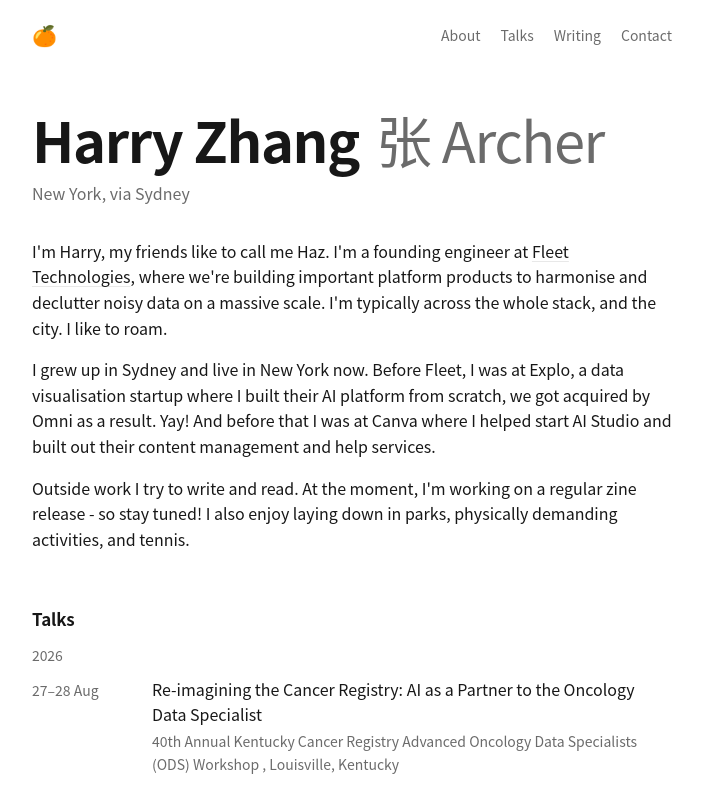
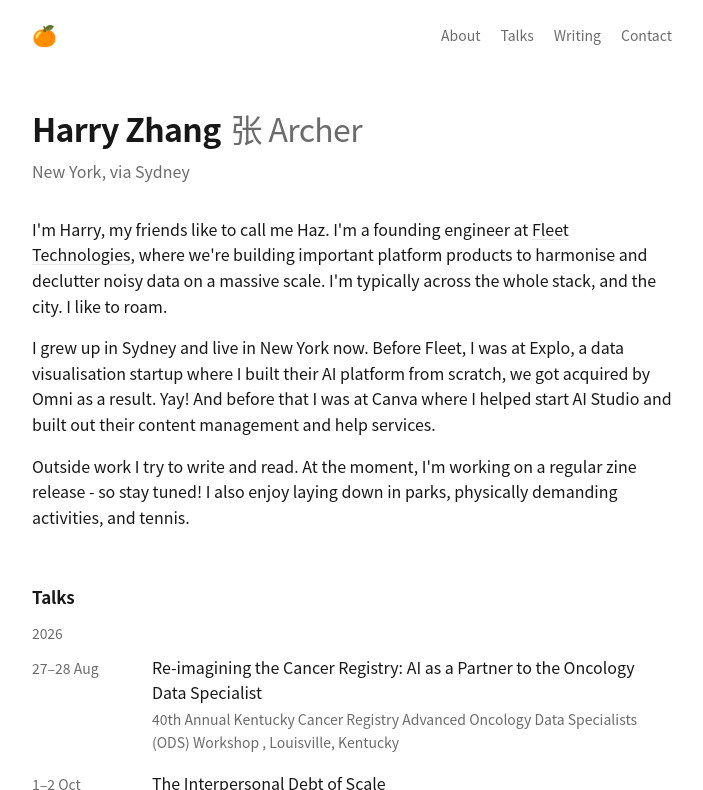
Before and after one commit to merylstreep/website_redux, an Astro site: page / in a window 1280 px wide. Shown: the top 790 px of the page, without its empty margins (288-991 px from the left). Built offline with nearby package versions, Linux system fonts and the light colour scheme; Astro itself is replaced by a stand-in of ours.

Commit message:
Name down to 28–32px

```diff
--- a/src/pages/index.astro
+++ b/src/pages/index.astro
@@ -49,8 +49,8 @@ import { person, about, talks, writing, contact } from '@/content/site';
   h1 {
     font-size: var(--text-name);
     font-weight: 600;
-    line-height: 1.05;
-    letter-spacing: -0.025em;
+    line-height: 1.15;
+    letter-spacing: -0.02em;
   }
   .alt {
     font-weight: 400;
--- a/src/styles/global.css
+++ b/src/styles/global.css
@@ -19,7 +19,7 @@
   --text: 1rem;
   --text-md: 1.0625rem;
   --text-lg: 1.375rem;
-  --text-name: clamp(2.75rem, 2.1rem + 2.2vw, 3.5rem);
+  --text-name: clamp(1.75rem, 1.45rem + 1vw, 2rem);
 
   --space-section: 3.5rem;
 }
```
